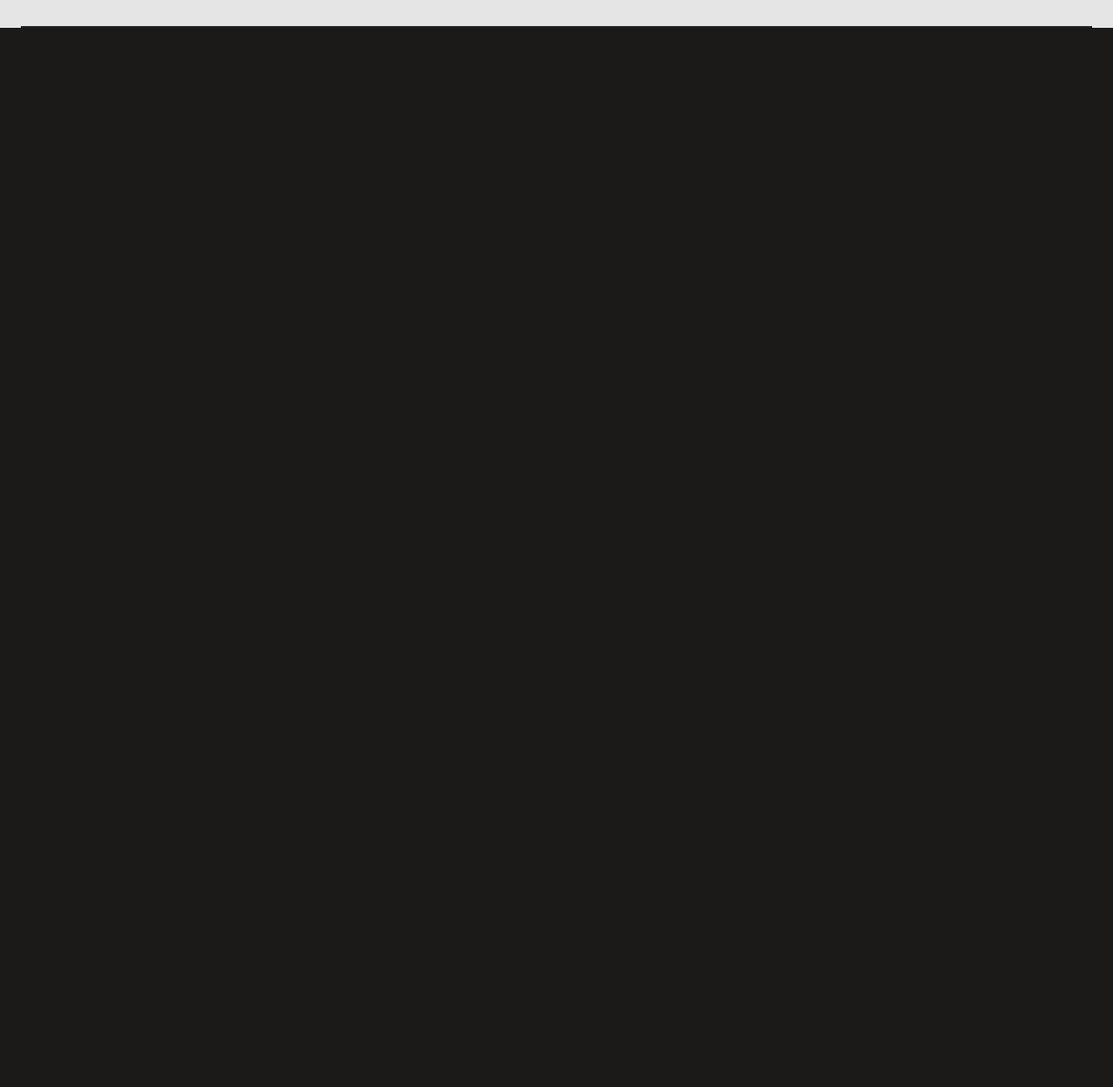
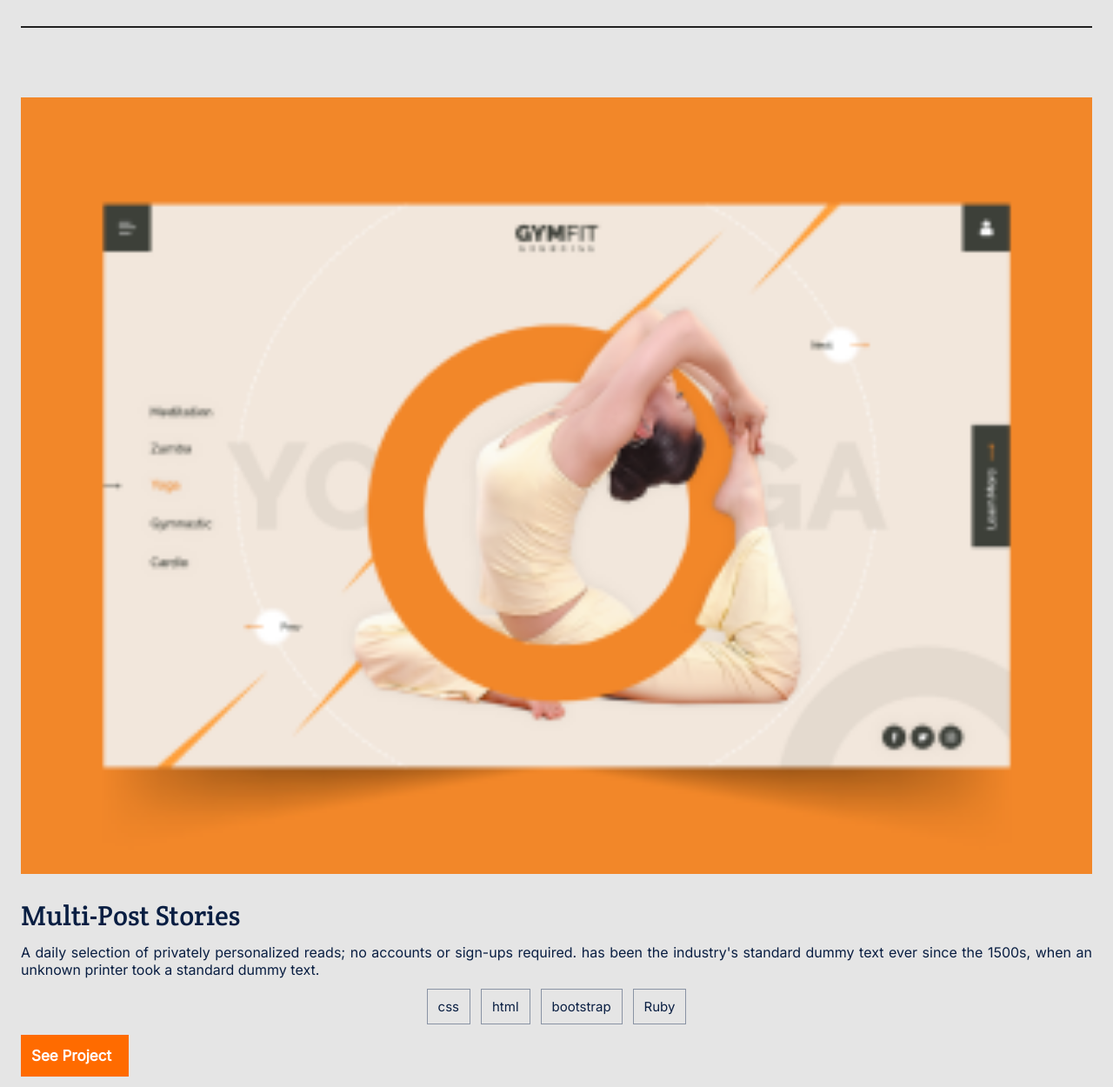
Before and after one commit to fherrerao/Portfolio, a plain HTML site: page index.html in a window 1280 px wide. Shown: the part 690-1940 px from the top of the page at 87% size. Before the commit the page ends 800 px from the top, so only its background shows below. Drawn offline with Linux system fonts and the light colour scheme.

Commit message:
add stories section with title and used techs

```diff
--- a/index.html
+++ b/index.html
@@ -7,6 +7,7 @@
     <link href="https://fonts.googleapis.com/css2?family=Roboto:wght@700&display=swap" rel="stylesheet">
     <link href="https://fonts.googleapis.com/css2?family=Crete+Round&display=swap" rel="stylesheet">
     <link href="https://fonts.googleapis.com/css2?family=Poppins&display=swap" rel="stylesheet">
+    <link href="https://fonts.googleapis.com/css2?family=Inter&display=swap" rel="stylesheet">
     <link rel="stylesheet" href="styles.css">
     <title>Portfolio</title>
 </head>
@@ -20,6 +21,7 @@
         </nav>
     </header>
     <main >
+        <section class="sec">
             <section class="text-container container">
                 <h1 class="welcome"> Hey There. I'm Fernando</h1>
                 <p class="profession">I'm Software Developer</p>
@@ -40,11 +42,26 @@
                     <a href="#"><img class="msocial" src="img/msocial.png" alt="github"></a>
                 </li>
             </ul>
+        </section>
+
+
         <section class="works-section">
             <h2 class="title-works">My Recent Works</h2>
             <div class="vector"></div>
         </section>
 
+        <section class="stories-section">
+            <img src="img/imgplaceholder.png" alt="placeholderImg">
+            <h2>Multi-Post Stories</h2>
+            <p class="story">A daily selection of privately personalized reads; no accounts or sign-ups required. has been the industry's standard dummy text ever since the 1500s, when an unknown printer took a standard dummy text.</p>
+            <div class="techs-container">
+                <p class="techs">css</p>
+                <p class="techs">html</p>
+                <p class="techs">bootstrap</p>
+                <p class="techs">Ruby</p>
+            </div>
+            <input class="button" type="input" value="See Project">
+        </section>
     </main>
 </body>
 </html>
--- a/styles.css
+++ b/styles.css
@@ -131,7 +131,6 @@ body {
   display: flex;
   justify-content: end;
 }
-
 /*Recent works section*/
 .works-section {
   width: 100%;
@@ -153,3 +152,59 @@ body {
   border: 1px solid #212121;
   margin: 0 24px;
 }
+
+.stories-section {
+  background-color: #e5e5e5;
+  display: flex;
+  flex-direction: column;
+  padding: 0 24px;
+}
+
+.stories-section img {
+  margin-top: 80px;
+
+}
+
+.stories-section h2 {
+  font-family: 'Crete Round', serif;
+  font-weight: 400;
+  color: #091e42;
+  font-size: 32px;
+  margin-bottom: 0;
+}
+
+.story {
+  font-family: 'Inter', sans-serif;
+  margin: 12px 0;
+  text-align: justify;
+  font-size: 16px;
+  color: #091e42;
+}
+
+.techs-container {
+  display: flex;
+  column-gap: 12px;
+  justify-content: center;
+}
+
+.techs {
+  font-family: 'Inter' , sans-serif;
+  font-size: 15px;
+  color: #091e42;
+  border: 1px solid #8993A4;
+  padding: 10px 12px;
+  margin: 0;
+}
+
+.button {
+  font-family: 'Inter' , sans-serif;
+  font-weight: bold;
+  font-size: 17px;
+  color: #fff;
+  width: 100px;
+  height: 24px;
+  background-color: #ff6b00;
+  border-style: none;
+  padding: 12px;
+  margin: 12px 0;
+}
```
Lines whose indentation alone changed are shown as unchanged.
